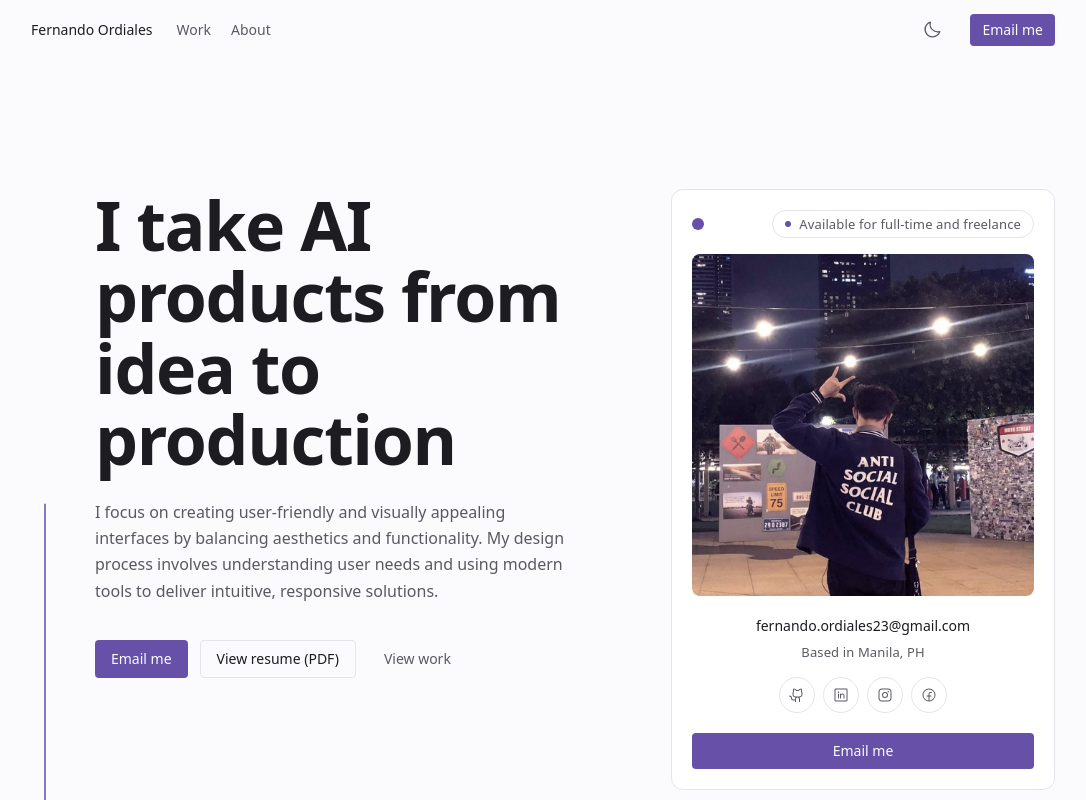
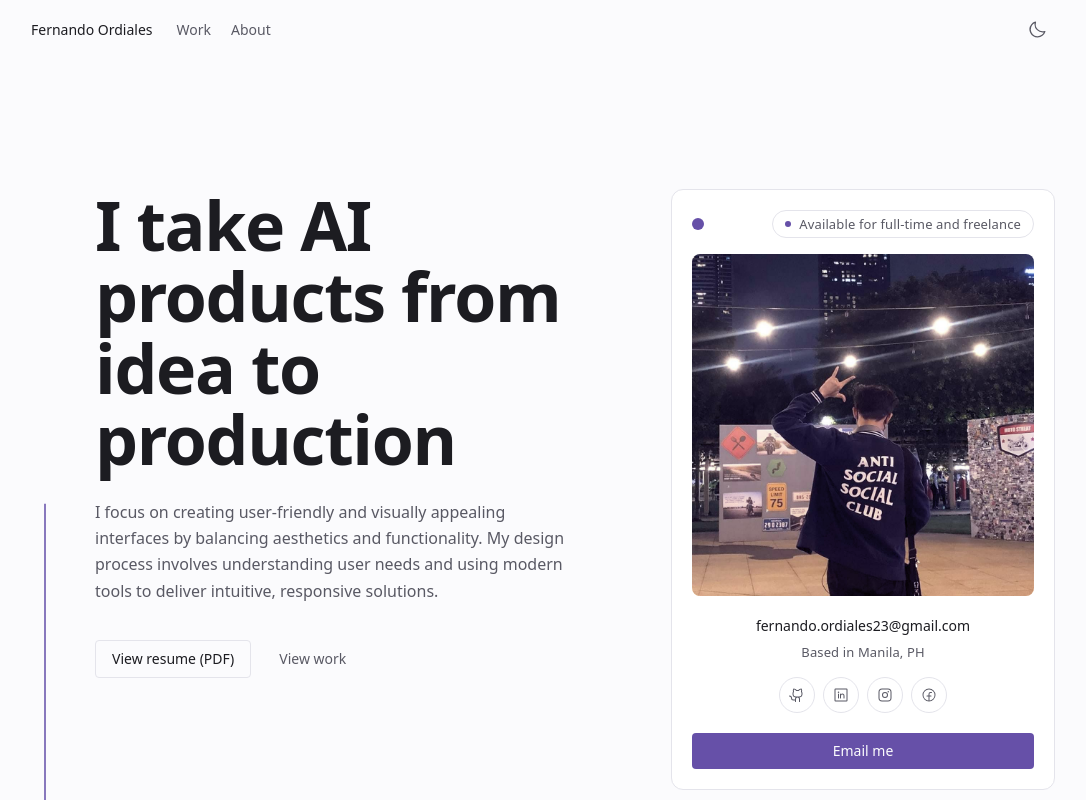
Before and after one commit to Liam-Moriarty/fernando-ordiales, a React (Vite) app in the folder apps/web/: page / in a window 1280 px wide. Shown: the top 800 px of the page, without its empty margins (97-1183 px from the left). Built offline with nearby package versions, Linux system fonts and the light colour scheme; a web font is replaced by a local one.

Commit message:
fix(web): drop repeated email buttons from the nav and hero row
The identity card carries the hero's single email action; contact and footer keep theirs.

```diff
--- a/apps/web/src/components/Nav.tsx
+++ b/apps/web/src/components/Nav.tsx
@@ -1,6 +1,5 @@
 import { useEffect, useState } from 'react';
 import { Link, NavLink } from 'react-router';
-import { EmailButton } from './EmailButton';
 import { ThemeToggle } from './ThemeToggle';
 
 const navLink =
@@ -38,7 +37,6 @@ export const Nav = () => {
           </NavLink>
         </div>
         <ThemeToggle />
-        <EmailButton size="sm" />
       </nav>
     </header>
   );
--- a/apps/web/src/sections/Hero.tsx
+++ b/apps/web/src/sections/Hero.tsx
@@ -1,7 +1,6 @@
 import { motion, useReducedMotion } from 'framer-motion';
 import { profile } from '../content/profile';
 import { ButtonLink } from '../components/Button';
-import { EmailButton } from '../components/EmailButton';
 import { ProfileCard } from '../components/ProfileCard';
 import { easeSettle } from '../lib/motion';
 
@@ -39,7 +38,6 @@ export const Hero = () => {
           {profile.support}
         </motion.p>
         <motion.div {...at(0.24, 0.4)} className="mt-9 flex flex-wrap gap-3">
-          <EmailButton />
           <ButtonLink
             variant="secondary"
             href={profile.links.resume}
```
Also changed, not shown: 2 other files (tests, documents, lock files or other folders).
